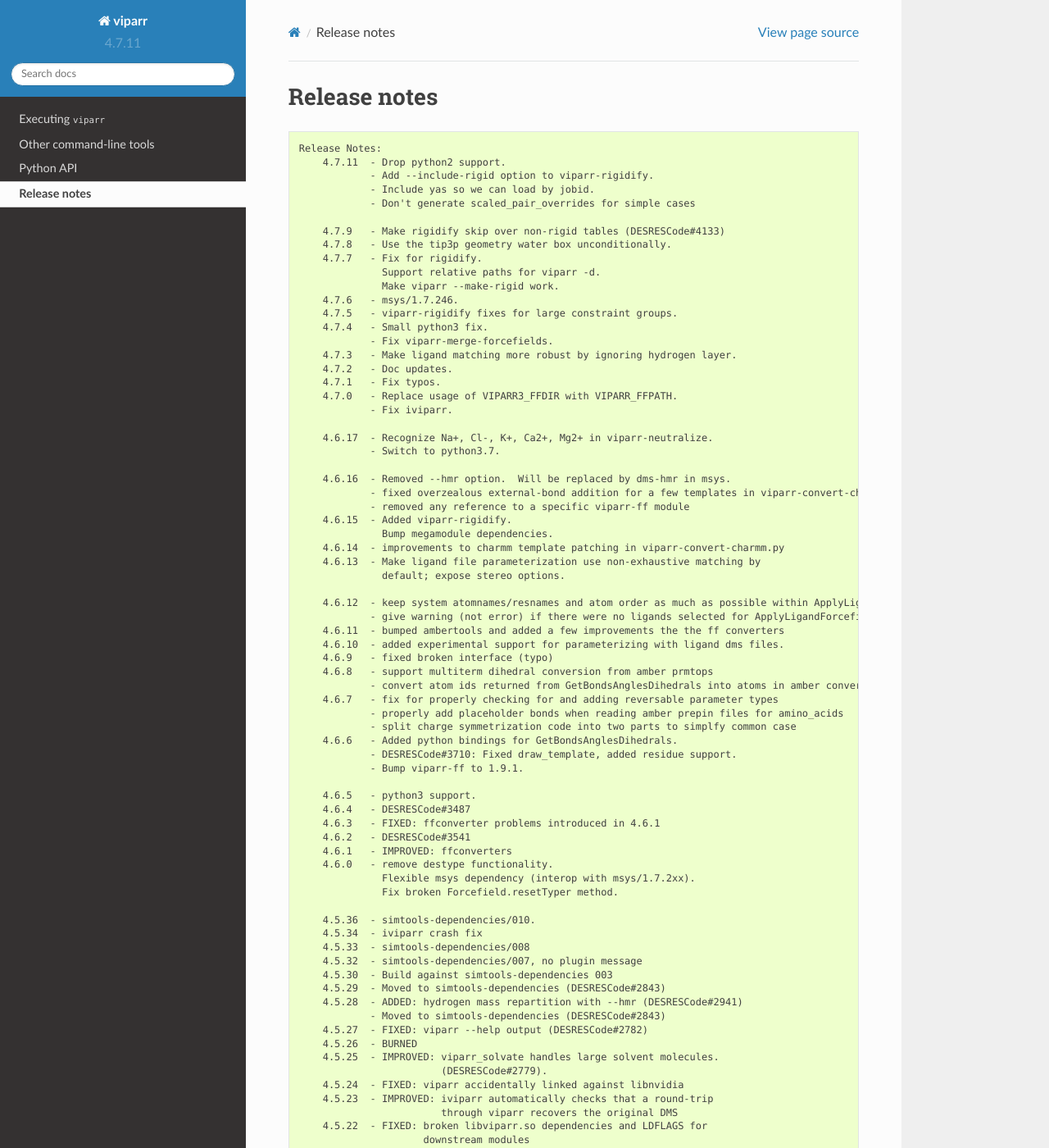
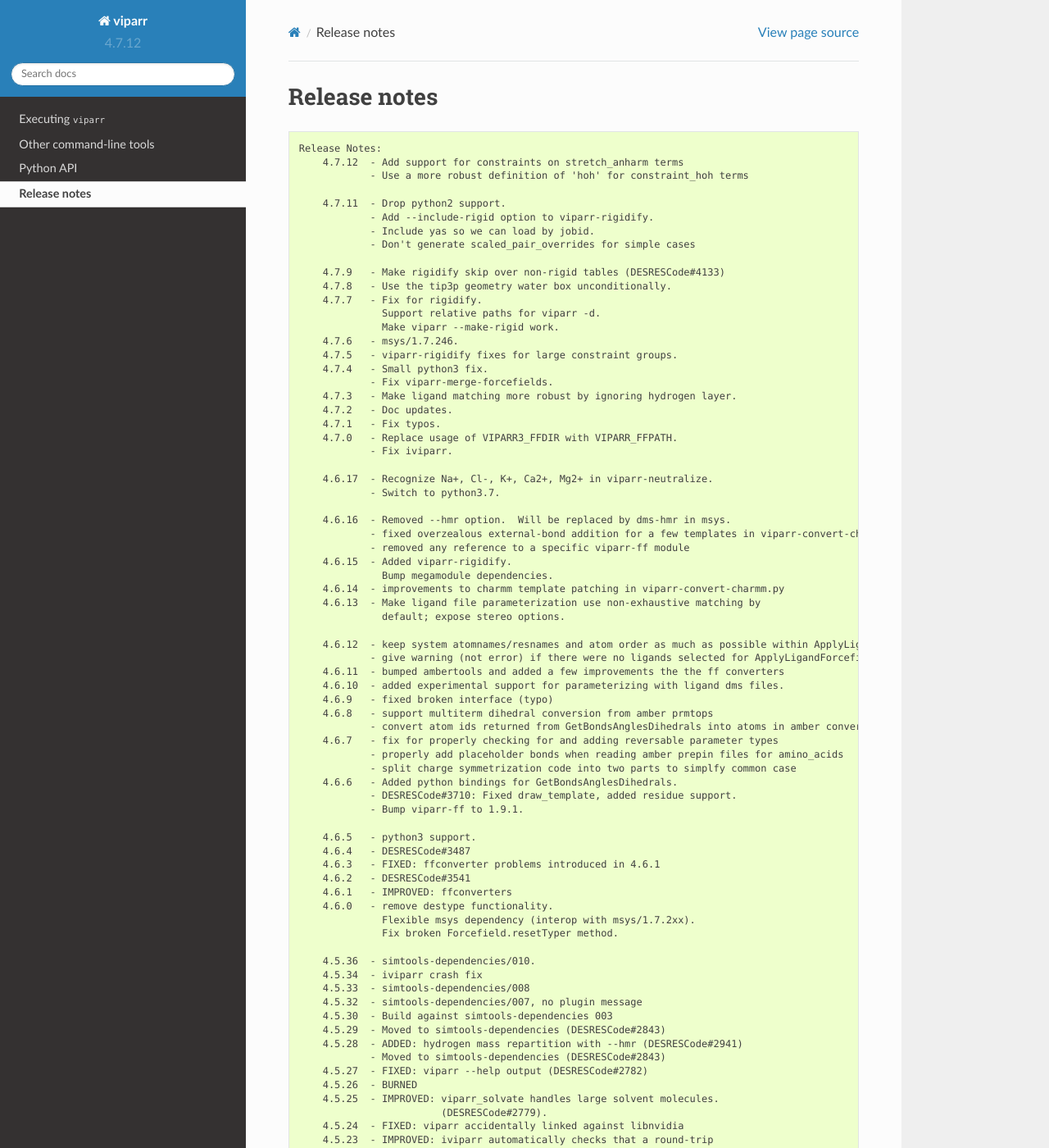
Before and after one commit to DEShawResearch/viparr, a Sphinx documentation site: the page built from doc/source/release_notes.rst, in a window 1280 px wide and 1400 px high. Shown: the whole window at 82% size. Built offline with Sphinx 7.4.7 and the Read the Docs theme 2.0.0, drawn with Linux system fonts in a browser that asks for light colours; the version number is read from the project's files by our own code; some of the changed text lies outside the part shown.

Commit message:
version bump for release

```diff
--- a/doc/source/release_notes.txt
+++ b/doc/source/release_notes.txt
@@ -1,4 +1,7 @@
 Release Notes:
+    4.7.12  - Add support for constraints on stretch_anharm terms
+            - Use a more robust definition of 'hoh' for constraint_hoh terms
+
     4.7.11  - Drop python2 support.
             - Add --include-rigid option to viparr-rigidify.
             - Include yas so we can load by jobid.
--- a/src/version.py
+++ b/src/version.py
@@ -2,7 +2,7 @@
 
 from __future__ import print_function
 
-version = "4.7.11"
+version = "4.7.12"
 
 if __name__ == '__main__':
     print(version)
```
